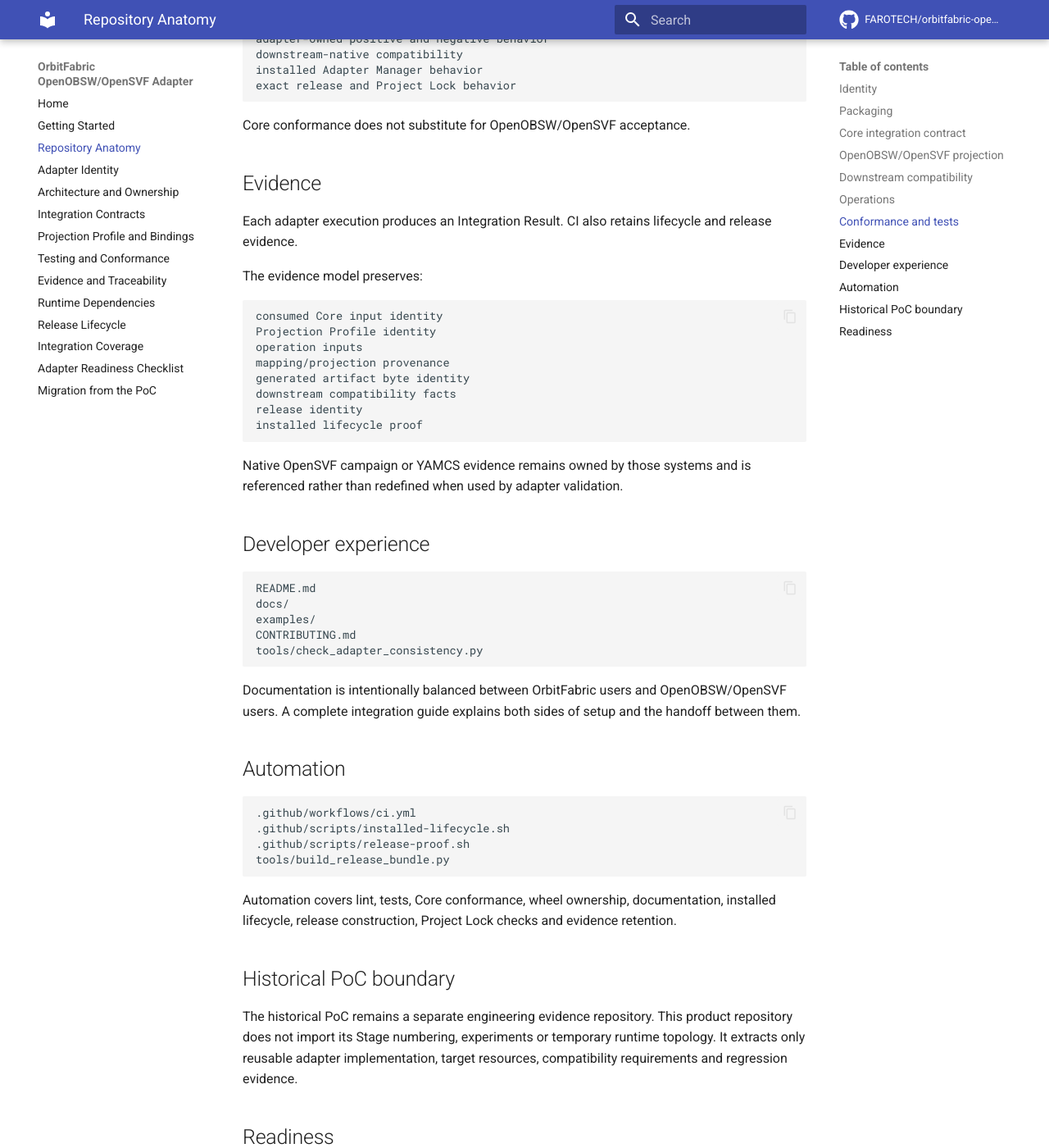
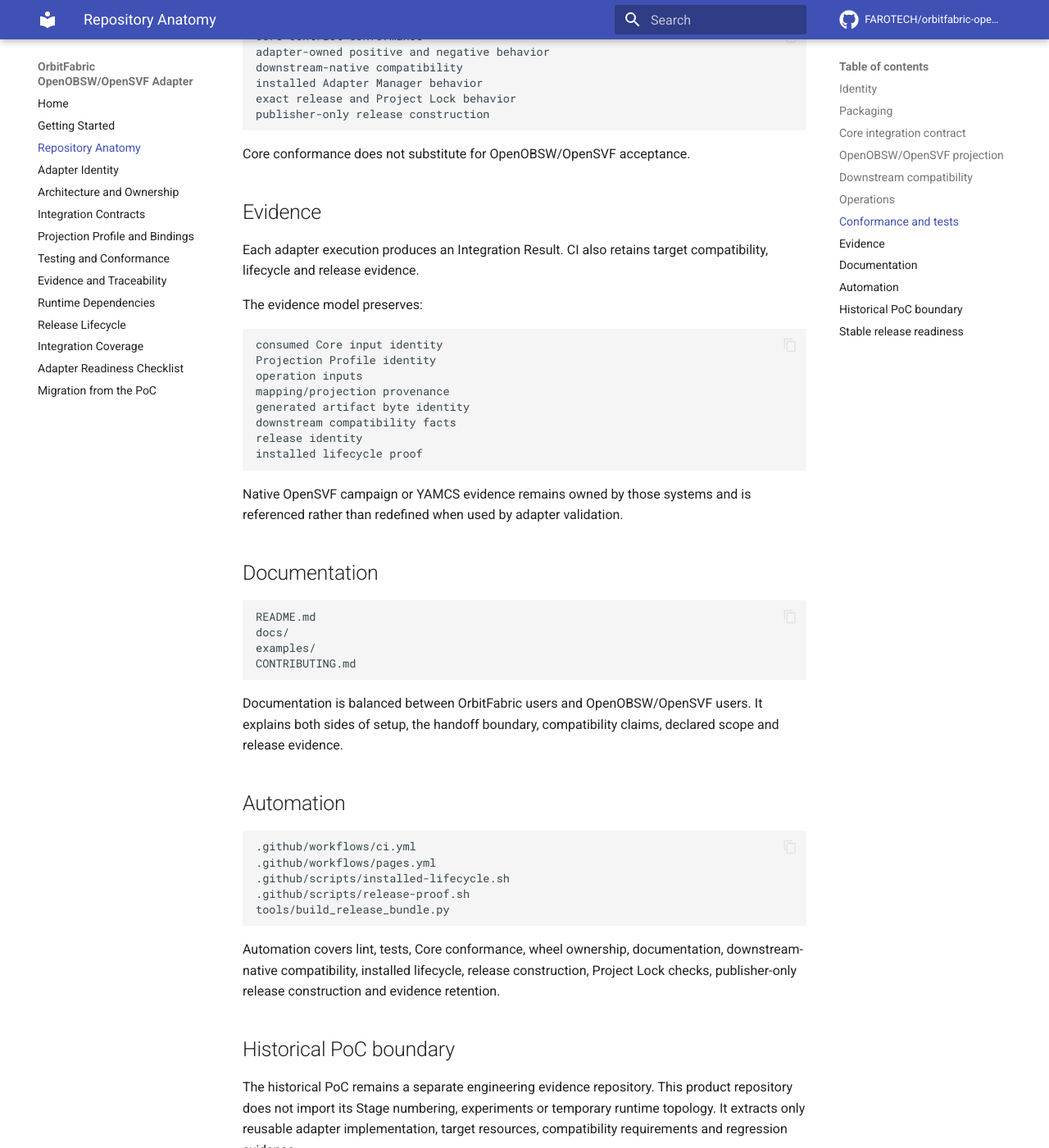
Before and after one commit to FAROTECH/orbitfabric-openobsw-opensvf-adapter, an MkDocs documentation site: the page built from docs/repository-anatomy.md, in a window 1280 px wide and 1400 px high, scrolled down 2199 px. Shown: the whole window at 82% size. Built offline with MkDocs 1.6.1 and Material for MkDocs 9.7.7, drawn with Linux system fonts in a browser that asks for light colours; comment, search, counter and statistics services are not loaded; some of the changed text lies outside the part shown.

Commit message:
Align repository anatomy with stable product state

````diff
--- a/docs/repository-anatomy.md
+++ b/docs/repository-anatomy.md
@@ -57,18 +57,20 @@
 
 Compatibility controls prove the downstream assumptions that affect generated artifacts. OpenOBSW and OpenSVF remain the authority for their native formats, APIs, runtime and verification behavior.
 
-The productization work extracts only durable compatibility knowledge from the historical PoC. Stage-specific runtime scaffolding is not treated as product architecture.
+The product repository retains only durable compatibility knowledge from the historical PoC. Stage-specific runtime scaffolding is not product architecture.
 
 ## Operations
 
-The repository is being converged around two operation shapes:
+The stable Integration Package exposes:
 
 ```text
 project
 verification_projection
 ```
 
-`project` consumes the Core Integration Input Set and Projection Profile. `verification_projection` additionally binds one explicit Scenario resource. A capability is advertised only when the corresponding implementation and Result semantics are lifecycle-tested.
+`project` consumes the Core Integration Input Set and Projection Profile. `verification_projection` additionally binds one explicit Scenario resource.
+
+A capability is advertised only when the corresponding implementation and Result semantics are lifecycle-tested.
 
 ## Conformance and tests
 
@@ -87,13 +89,14 @@
 downstream-native compatibility
 installed Adapter Manager behavior
 exact release and Project Lock behavior
+publisher-only release construction
 ```
 
 Core conformance does not substitute for OpenOBSW/OpenSVF acceptance.
 
 ## Evidence
 
-Each adapter execution produces an Integration Result. CI also retains lifecycle and release evidence.
+Each adapter execution produces an Integration Result. CI also retains target compatibility, lifecycle and release evidence.
 
 The evidence model preserves:
 
@@ -110,36 +113,36 @@
 
 Native OpenSVF campaign or YAMCS evidence remains owned by those systems and is referenced rather than redefined when used by adapter validation.
 
-## Developer experience
+## Documentation
 
 ```text
 README.md
 docs/
 examples/
 CONTRIBUTING.md
-tools/check_adapter_consistency.py
 ```
 
-Documentation is intentionally balanced between OrbitFabric users and OpenOBSW/OpenSVF users. A complete integration guide explains both sides of setup and the handoff between them.
+Documentation is balanced between OrbitFabric users and OpenOBSW/OpenSVF users. It explains both sides of setup, the handoff boundary, compatibility claims, declared scope and release evidence.
 
 ## Automation
 
 ```text
 .github/workflows/ci.yml
+.github/workflows/pages.yml
 .github/scripts/installed-lifecycle.sh
 .github/scripts/release-proof.sh
 tools/build_release_bundle.py
 ```
 
-Automation covers lint, tests, Core conformance, wheel ownership, documentation, installed lifecycle, release construction, Project Lock checks and evidence retention.
+Automation covers lint, tests, Core conformance, wheel ownership, documentation, downstream-native compatibility, installed lifecycle, release construction, Project Lock checks, publisher-only release construction and evidence retention.
 
 ## Historical PoC boundary
 
 The historical PoC remains a separate engineering evidence repository. This product repository does not import its Stage numbering, experiments or temporary runtime topology. It extracts only reusable adapter implementation, target resources, compatibility requirements and regression evidence.
 
-## Readiness
+## Stable release readiness
 
-Before a stable release, the repository must make explicit:
+The `0.1.0` candidate makes explicit:
 
 ```text
 Target Applicable Surface
@@ -151,6 +154,8 @@
 downstream-native evidence
 installed lifecycle evidence
 release / Project Lock evidence
+publisher release material
+stable logical/source identity
 ```
 
-See [Integration Coverage](integration-coverage.md) and [Adapter Readiness Checklist](adapter-readiness-checklist.md).
+See [Integration Coverage](integration-coverage.md), [Release Lifecycle](release-lifecycle.md) and [Adapter Readiness Checklist](adapter-readiness-checklist.md).
````
Also changed, not shown: other parts of docs/repository-anatomy.md (+1 -1 lines).
